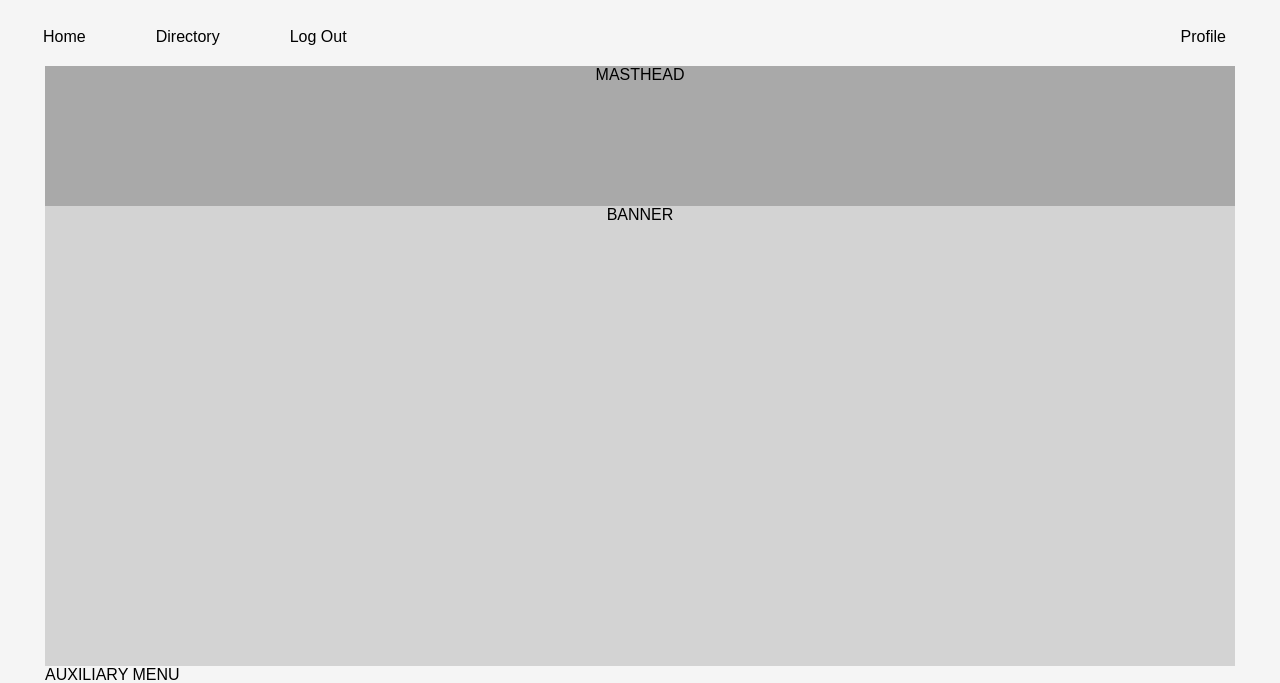
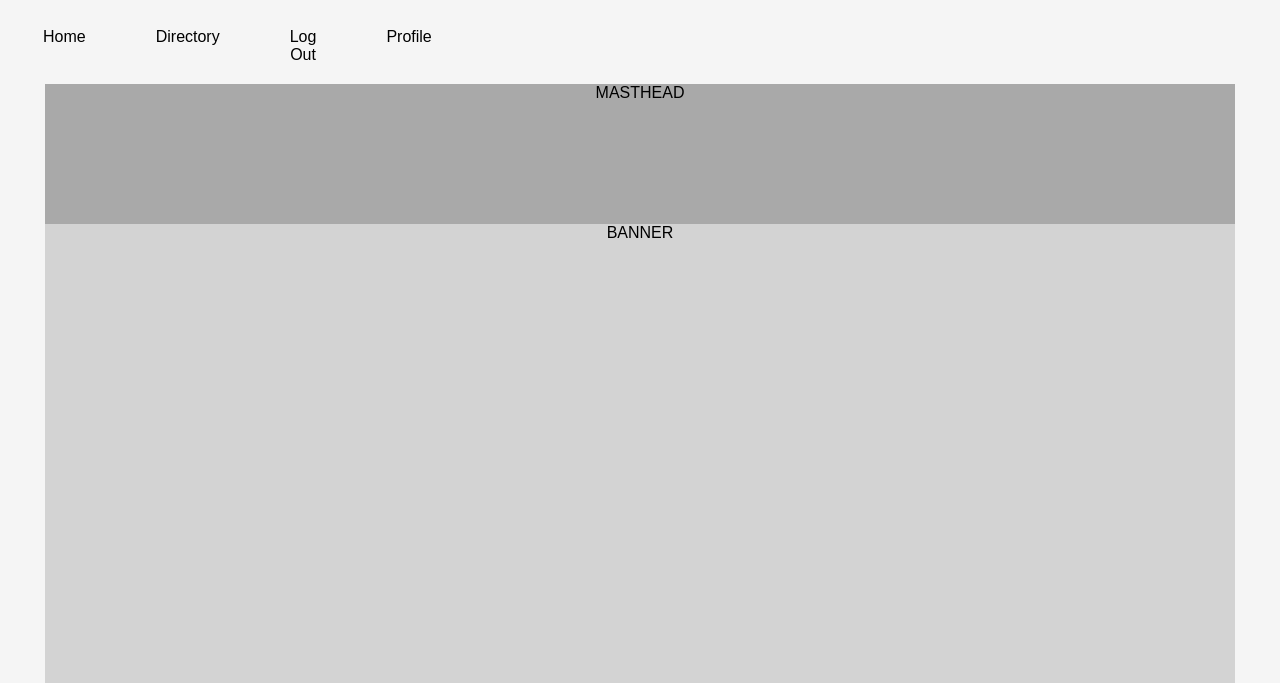
Before and after one commit to JiMVP/alumni, a PHP site: page /home.php in a window 1280 px wide. Shown: the top 683 px of the page. Run offline with PHP 8.4, Linux system fonts and the light colour scheme; the visitor is signed in with stand-in values (Sample User, id 1).

Commit message:
Alumni v4.7.24

```diff
--- a/home.css
+++ b/home.css
@@ -36,7 +36,7 @@ div.topbar, div.auxmenu{
 }
 .tb-menu{
     display: flex;
-    width: 90%;
+
 }
 .tb-menu-opt{
     padding: 20px 35px;
@@ -63,7 +63,9 @@ div.topbar, div.auxmenu{
 }
 .tb-profile{
     display: flex;
-    width: 10%;
+    width:inherit;
+	float: right;
+	text-align: right;
     /* border: solid 1px; */
 
 }
```
